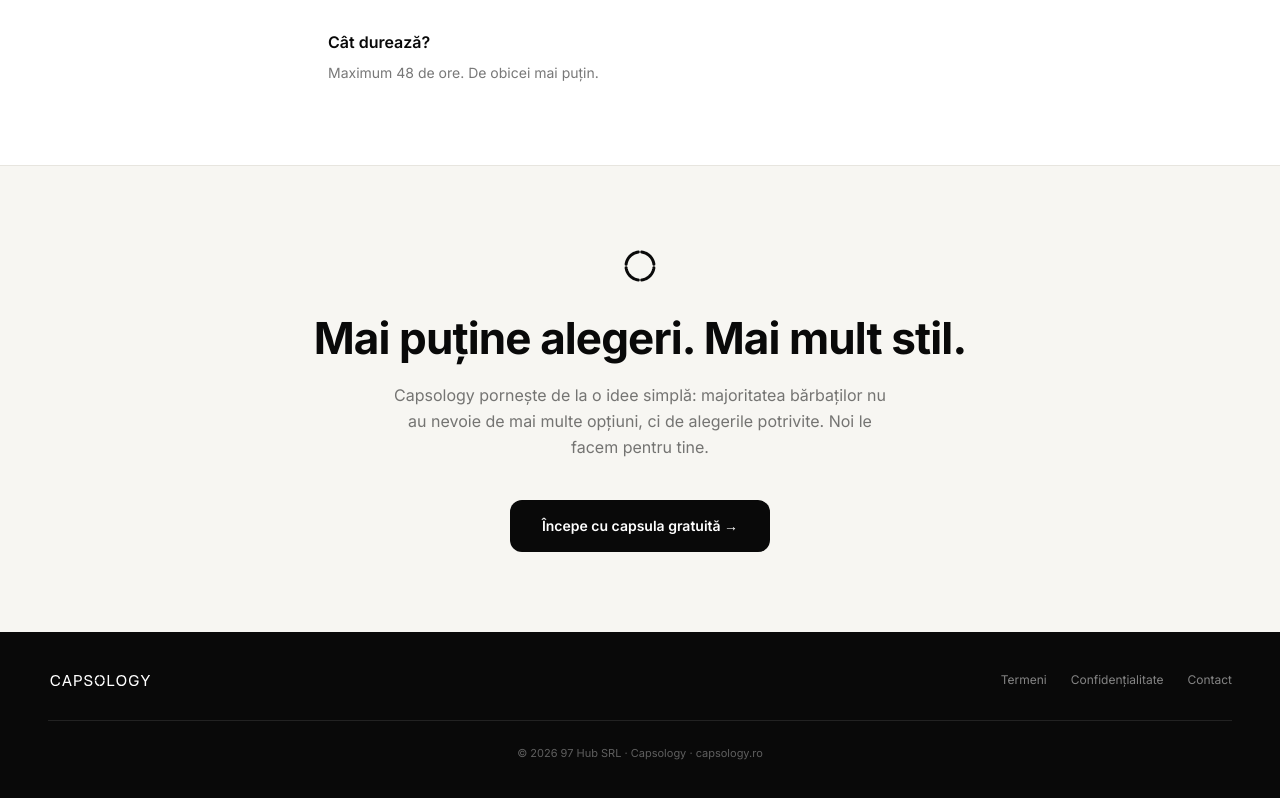
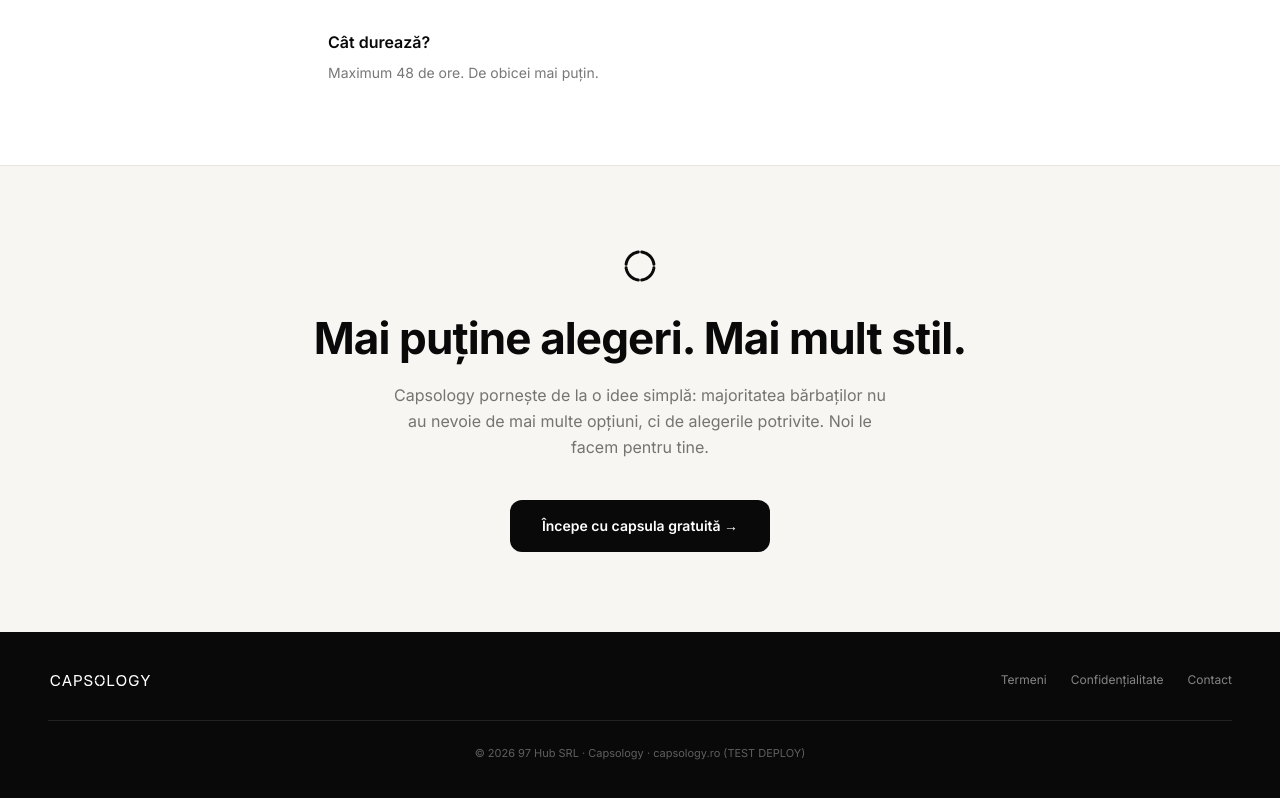
Before and after one commit to vladbucu/Capsology, a Next.js app: page / in a window 1280 px wide. Shown: the part 1982-2780 px from the top of the page. Built offline with nearby package versions, Linux system fonts and the light colour scheme.

Commit message:
TEST: Add marker to footer to verify Vercel deployment

```diff
--- a/app/page.tsx
+++ b/app/page.tsx
@@ -241,7 +241,7 @@ export default function HomePage() {
           </div>
           <div className="border-t border-white/10 mt-8 pt-6 text-center">
             <p className="text-[11px] text-white/35">
-              © 2026 97 Hub SRL · Capsology · capsology.ro
+              © 2026 97 Hub SRL · Capsology · capsology.ro (TEST DEPLOY)
             </p>
           </div>
         </div>
```
